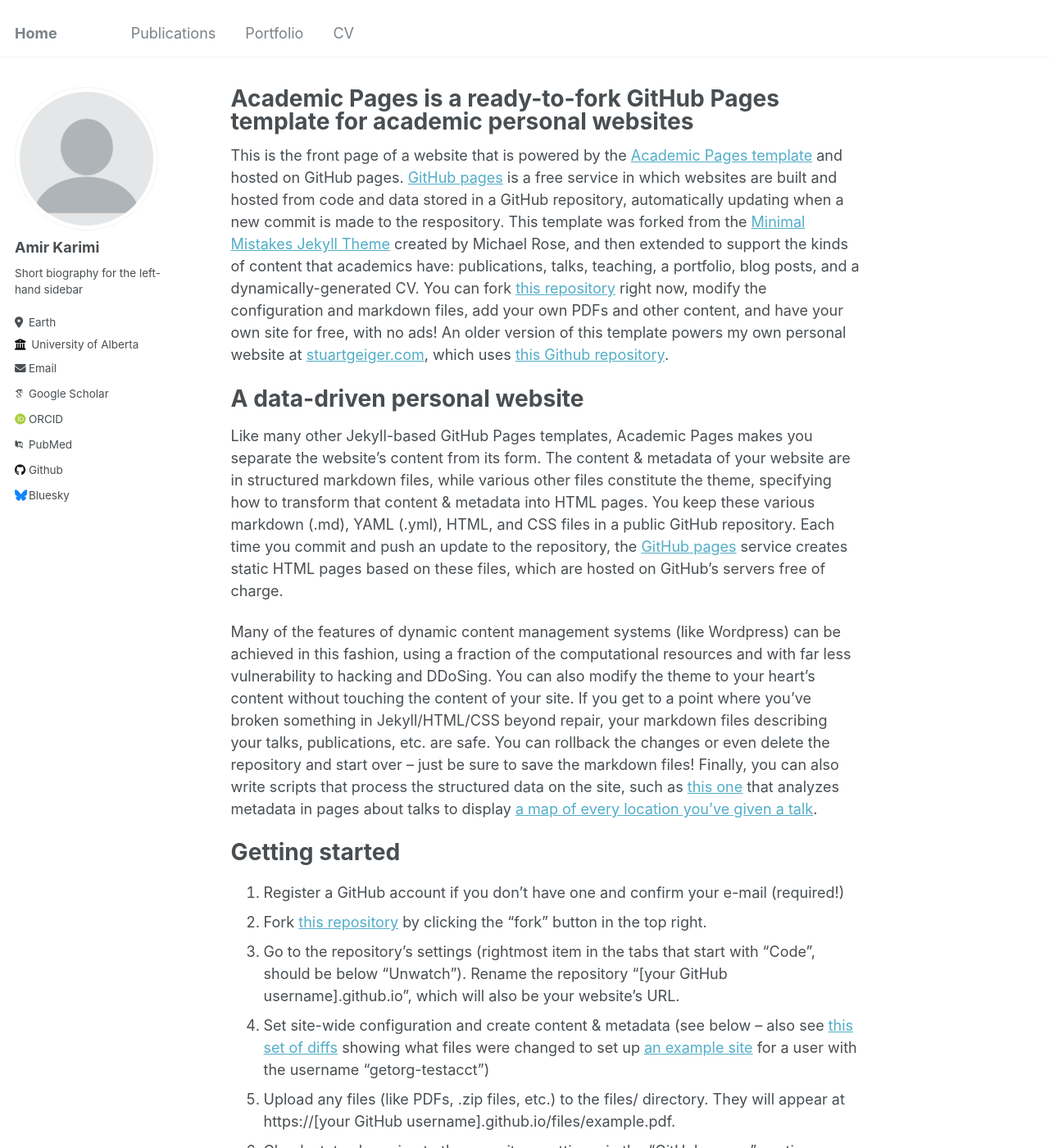
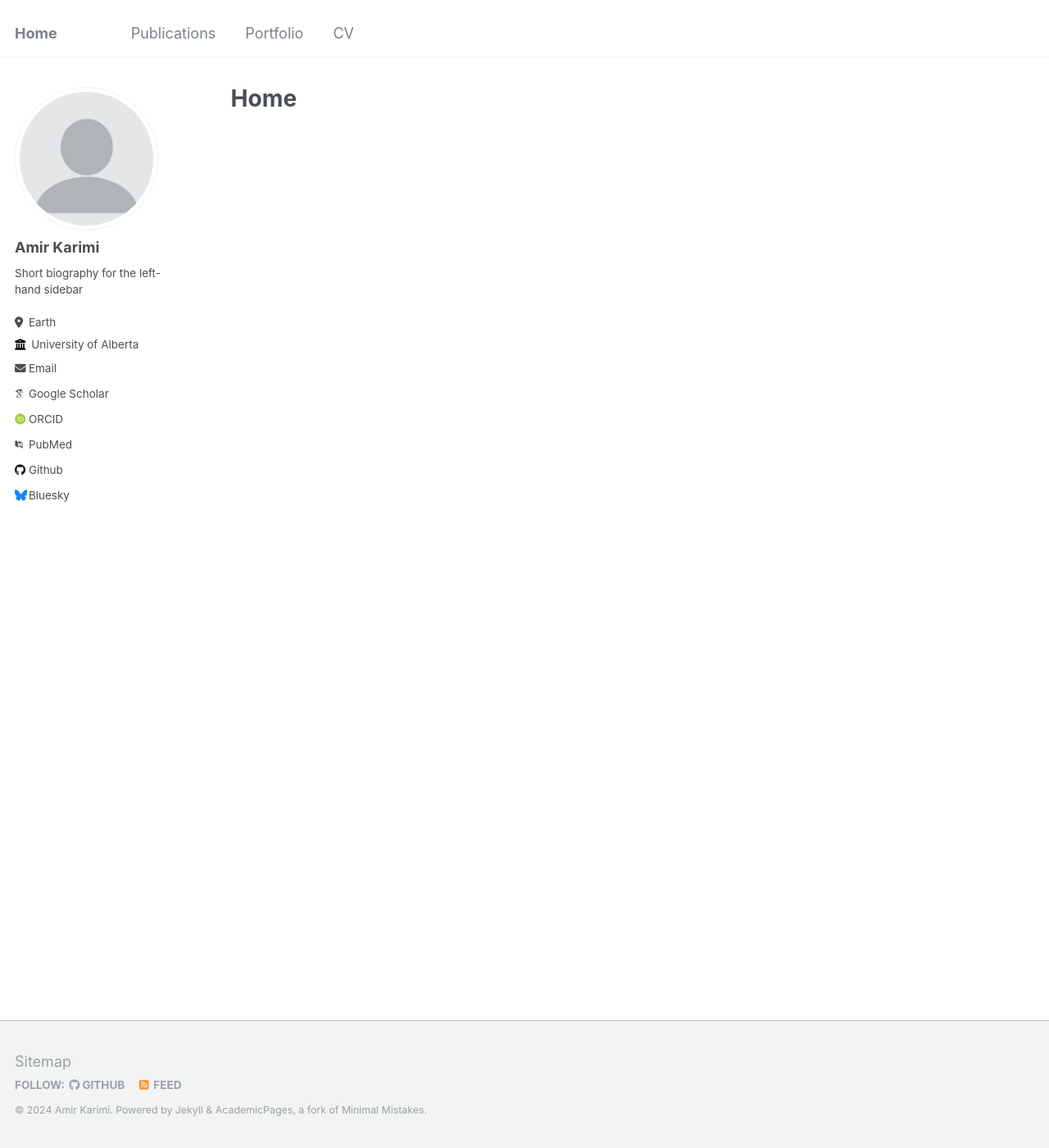
Before and after one commit to amir-karimi96/amir-karimi96.github.io, a Jekyll site: the page built from _pages/about.md, in a window 1280 px wide and 1400 px high. Shown: the whole window at 82% size. Built offline with Jekyll 4.4.1, drawn with Linux system fonts in a browser that asks for light colours; some web fonts are replaced; some of the changed text lies outside the part shown.

Commit message:
Update about.md

```diff
--- a/_pages/about.md
+++ b/_pages/about.md
@@ -1,13 +1,13 @@
 ---
 permalink: /
-title: "Academic Pages is a ready-to-fork GitHub Pages template for academic personal websites"
+title: "Home"
 author_profile: true
 redirect_from:
   - /about/
   - /about.html
 ---
 
-This is the front page of a website that is powered by the [Academic Pages template](https://github.com/academicpages/academicpages.github.io) and hosted on GitHub pages. [GitHub pages](https://pages.github.com) is a free service in which websites are built and hosted from code and data stored in a GitHub repository, automatically updating when a new commit is made to the respository. This template was forked from the [Minimal Mistakes Jekyll Theme](https://mmistakes.github.io/minimal-mistakes/) created by Michael Rose, and then extended to support the kinds of content that academics have: publications, talks, teaching, a portfolio, blog posts, and a dynamically-generated CV. You can fork [this repository](https://github.com/academicpages/academicpages.github.io) right now, modify the configuration and markdown files, add your own PDFs and other content, and have your own site for free, with no ads! An older version of this template powers my own personal website at [stuartgeiger.com](http://stuartgeiger.com), which uses [this Github repository](https://github.com/staeiou/staeiou.github.io).
+<!-- This is the front page of a website that is powered by the [Academic Pages template](https://github.com/academicpages/academicpages.github.io) and hosted on GitHub pages. [GitHub pages](https://pages.github.com) is a free service in which websites are built and hosted from code and data stored in a GitHub repository, automatically updating when a new commit is made to the respository. This template was forked from the [Minimal Mistakes Jekyll Theme](https://mmistakes.github.io/minimal-mistakes/) created by Michael Rose, and then extended to support the kinds of content that academics have: publications, talks, teaching, a portfolio, blog posts, and a dynamically-generated CV. You can fork [this repository](https://github.com/academicpages/academicpages.github.io) right now, modify the configuration and markdown files, add your own PDFs and other content, and have your own site for free, with no ads! An older version of this template powers my own personal website at [stuartgeiger.com](http://stuartgeiger.com), which uses [this Github repository](https://github.com/staeiou/staeiou.github.io).
 
 A data-driven personal website
 ======
@@ -46,4 +46,4 @@ Example: editing a markdown file for a talk
 
 For more info
 ------
-More info about configuring Academic Pages can be found in [the guide](https://academicpages.github.io/markdown/). The [guides for the Minimal Mistakes theme](https://mmistakes.github.io/minimal-mistakes/docs/configuration/) (which this theme was forked from) might also be helpful.
+More info about configuring Academic Pages can be found in [the guide](https://academicpages.github.io/markdown/). The [guides for the Minimal Mistakes theme](https://mmistakes.github.io/minimal-mistakes/docs/configuration/) (which this theme was forked from) might also be helpful.-->
```
